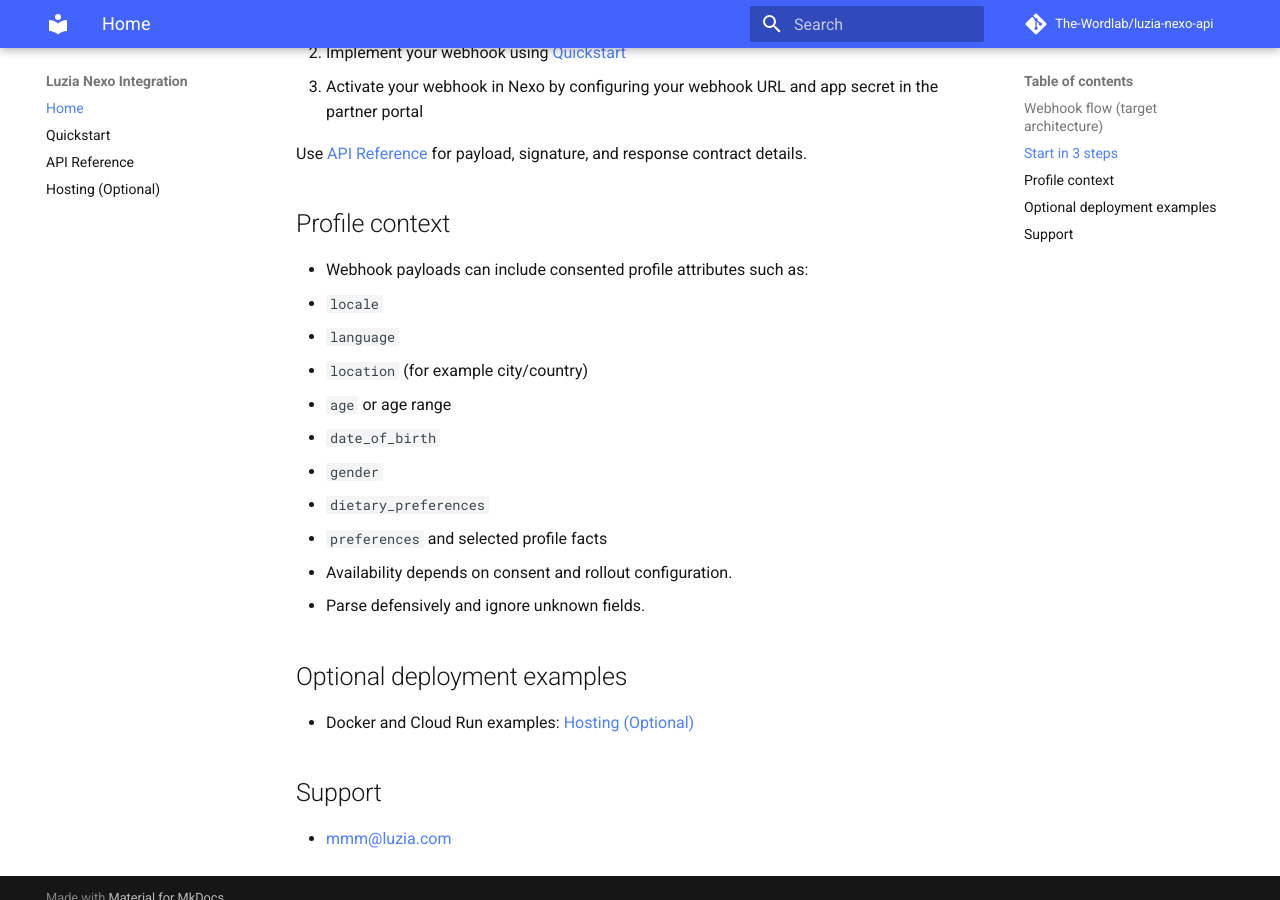
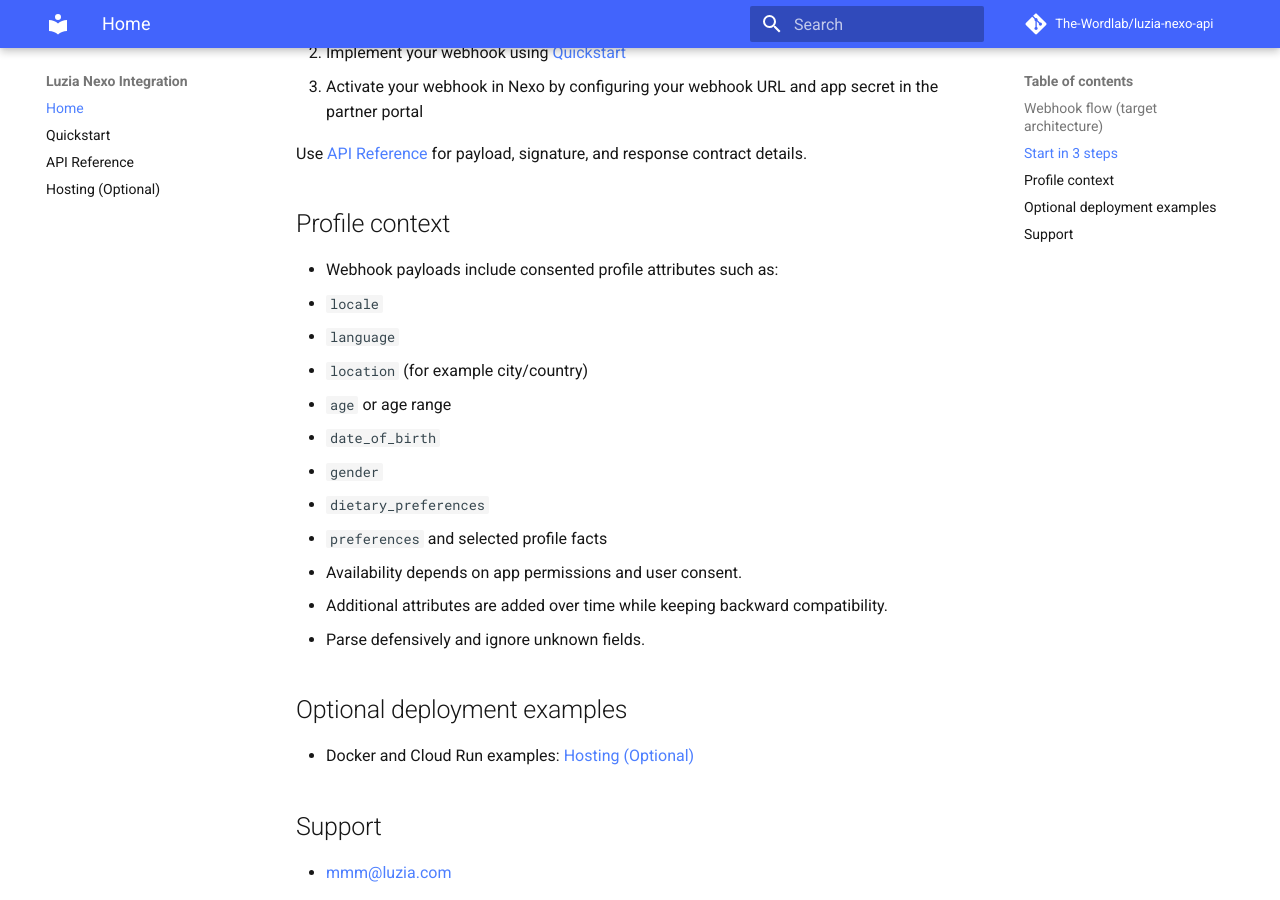
Before and after one commit to The-Wordlab/luzia-nexo-api, an MkDocs documentation site: the page built from docs/index.md, in a window 1280 px wide and 900 px high, scrolled down 957 px. Built offline with MkDocs 1.6.1 and Material for MkDocs 9.7.7, drawn with Linux system fonts in a browser that asks for light colours; comment, search, counter and statistics services are not loaded.

Commit message:
docs: make profile attributes partner-forward with light future disclaimer

```diff
--- a/docs/index.md
+++ b/docs/index.md
@@ -40,7 +40,7 @@
 
 ## Profile context
 
-- Webhook payloads can include consented profile attributes such as:
+- Webhook payloads include consented profile attributes such as:
   - `locale`
   - `language`
   - `location` (for example city/country)
@@ -49,7 +49,8 @@
   - `gender`
   - `dietary_preferences`
   - `preferences` and selected profile facts
-- Availability depends on consent and rollout configuration.
+- Availability depends on app permissions and user consent.
+- Additional attributes are added over time while keeping backward compatibility.
 - Parse defensively and ignore unknown fields.
 
 ## Optional deployment examples
```
Also changed, not shown: README.md (+3 -2 lines), docs/partner-api-reference.md (+3 -2 lines), docs/quickstart.md (+3 -1 lines).
